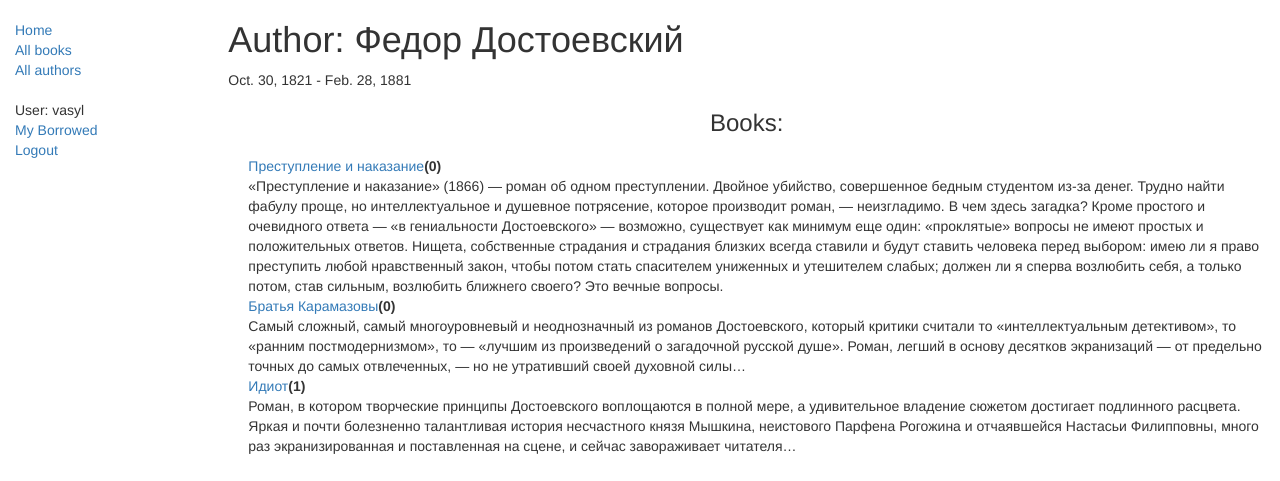
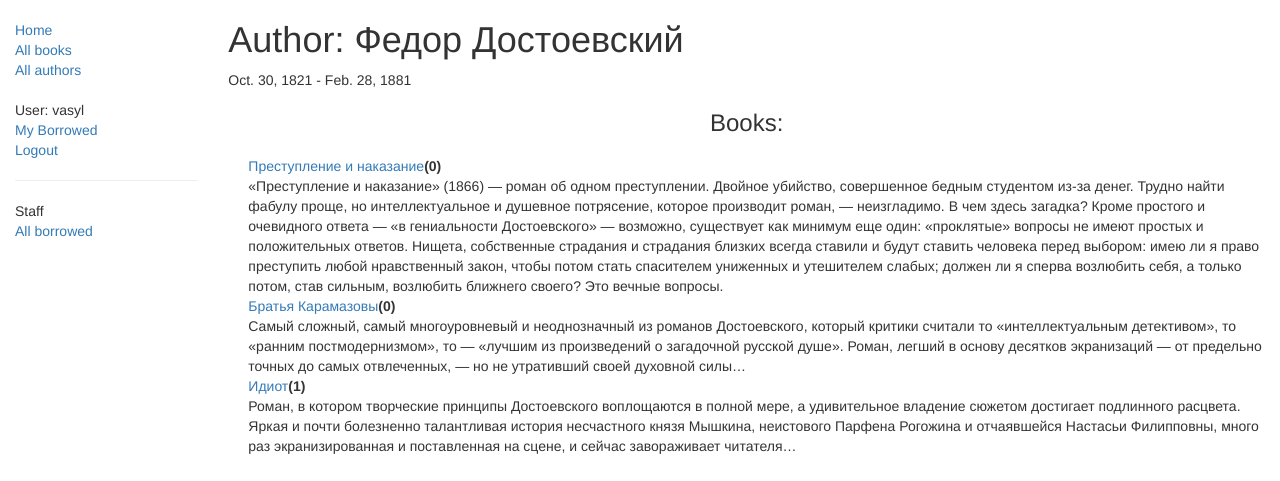
Before and after one commit to Vasyl-Shche/locallibrary, a Django app: page /catalog/author/1 in a window 1280 px wide. Shown: the top 481 px of the page. Run offline with Django 3.2, Linux system fonts and the light colour scheme; a user stored in the database is signed in; data comes from the database, SQL or seed files in the repository; both versions use the stored data as it was after the commit; some libraries are stand-ins or nearby versions.

Commit message:
add permission

```diff
--- a/catalog/templates/base_generic.html
+++ b/catalog/templates/base_generic.html
@@ -40,6 +40,17 @@
      <li><a href="{% url 'login'%}?next={{request.path}}">Login</a></li>
    {% endif %}
   </ul>
+
+  {% if user.is_staff %}
+   <hr />
+   <ul class="sidebar-nav">
+   <li>Staff</li>
+   {% if perms.catalog.can_mark_returned %}
+   <li><a href="{% url 'all-borrowed' %}">All borrowed</a></li>
+   {% endif %}
+   </ul>
+    {% endif %}
+
       {% endblock %}
       </div>
         <div class="col-sm-10 ">
```
Also changed, not shown: catalog/views.py (line endings or trailing spaces), db.sqlite3.
